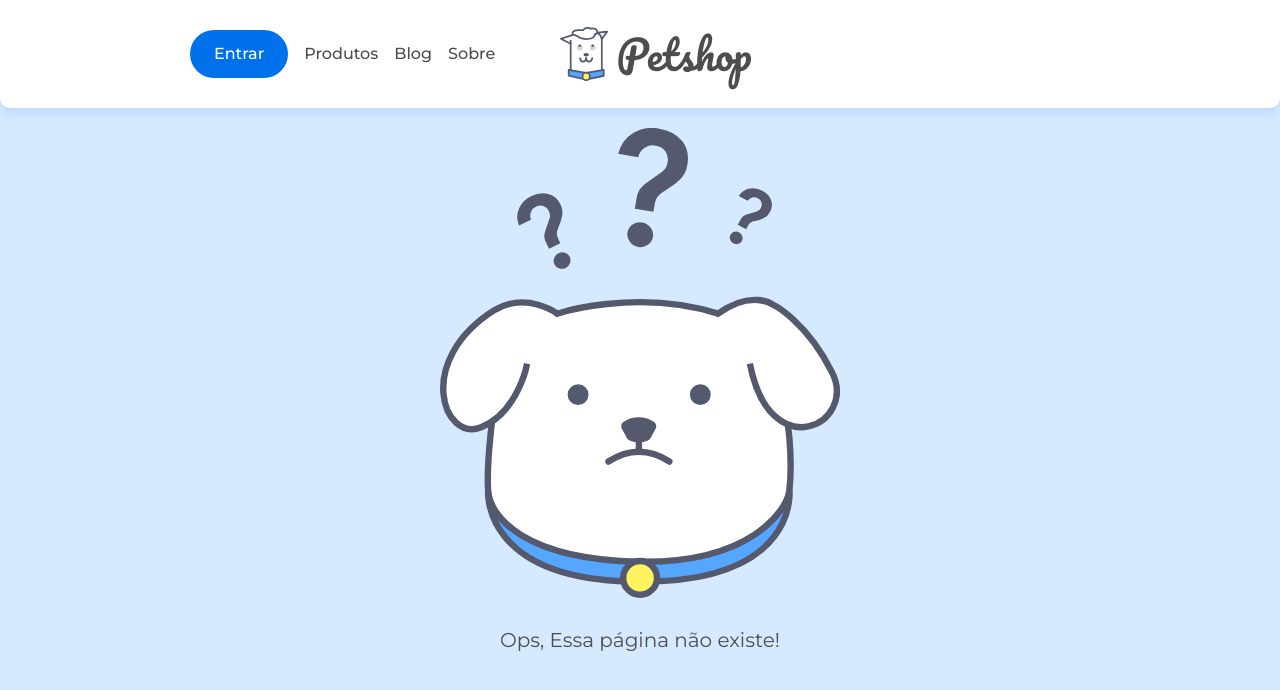
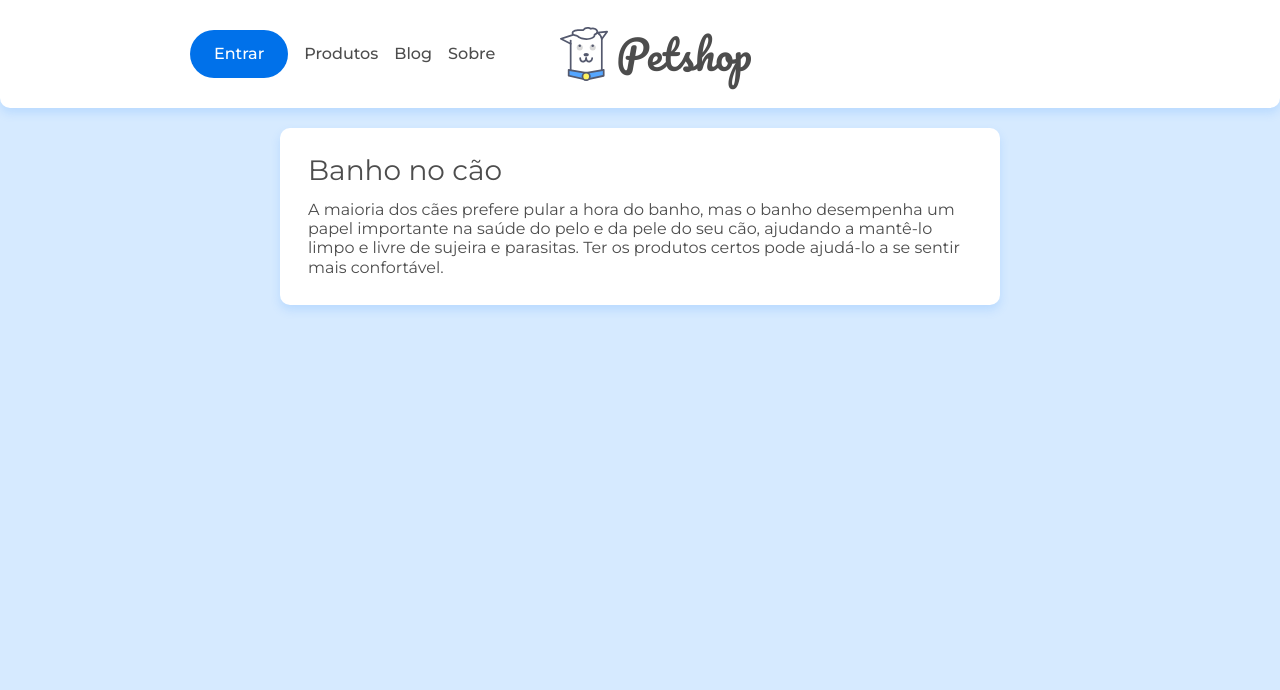
Before and after one commit to martinso-alex/react-router, a React (Create React App) app: page /post/1 in a window 1280 px wide. Shown: the top 690 px of the page. Built offline with nearby package versions, Linux system fonts and the light colour scheme; data requests are answered from the project's data file.

Commit message:
rota do post por id

```diff
--- a/src/App.jsx
+++ b/src/App.jsx
@@ -7,6 +7,7 @@ import Page404 from "./paginas/404";
 import { Cabecalho } from "./components/cabecalho";
 
 import "./assets/css/base/base.css";
+import Post from "./paginas/Post";
 
 function App() {
 	return (
@@ -22,6 +23,10 @@ function App() {
 					<Sobre />
 				</Route>
 
+				<Route path='/post/:id'>
+					<Post />
+				</Route>
+
 				<Route>
 					<Page404 />
 				</Route>
--- a/src/components/lista-post.jsx
+++ b/src/components/lista-post.jsx
@@ -14,12 +14,15 @@ export const ListaPost = (props) => {
 		}
 
 		buscaPosts();
-	});
+	}, [url]);
 
 	return (
 		<section className='posts container'>
 			{posts.map((post) => (
-				<Link className={`cartao-post cartao-post--${post.categoria}`}>
+				<Link
+					className={`cartao-post cartao-post--${post.categoria}`}
+					to={`/post/${post.id}`}
+				>
 					<article key={post.id}>
 						<h3 className='cartao-post__titulo'>{post.title}</h3>
 						<p className='cartao-post__meta'>{post.metadescription}</p>
--- /dev/null
+++ b/src/paginas/Post.jsx
@@ -0,0 +1,33 @@
+import React, { useEffect, useState } from "react";
+import { useHistory, useParams } from "react-router";
+import { busca } from "../api/api";
+
+import "../assets/css/post.css";
+
+const Post = () => {
+	const [post, setPost] = useState({});
+
+	const { id } = useParams();
+	let history = useHistory();
+
+	useEffect(() => {
+		async function buscaPost(id) {
+			return await busca(`/posts/${id}`, setPost).catch(() => {
+				history.push("/404");
+			});
+		}
+
+		buscaPost(id);
+	}, [id, history]);
+
+	return (
+		<main className='container flex flex--centro'>
+			<article className='cartao post'>
+				<h2 className='cartao__titulo'>{post.title}</h2>
+				<p className='cartao__texto'>{post.body}</p>
+			</article>
+		</main>
+	);
+};
+
+export default Post;
```
Also changed, not shown: src/paginas/Home.jsx (+0 -11 lines).
